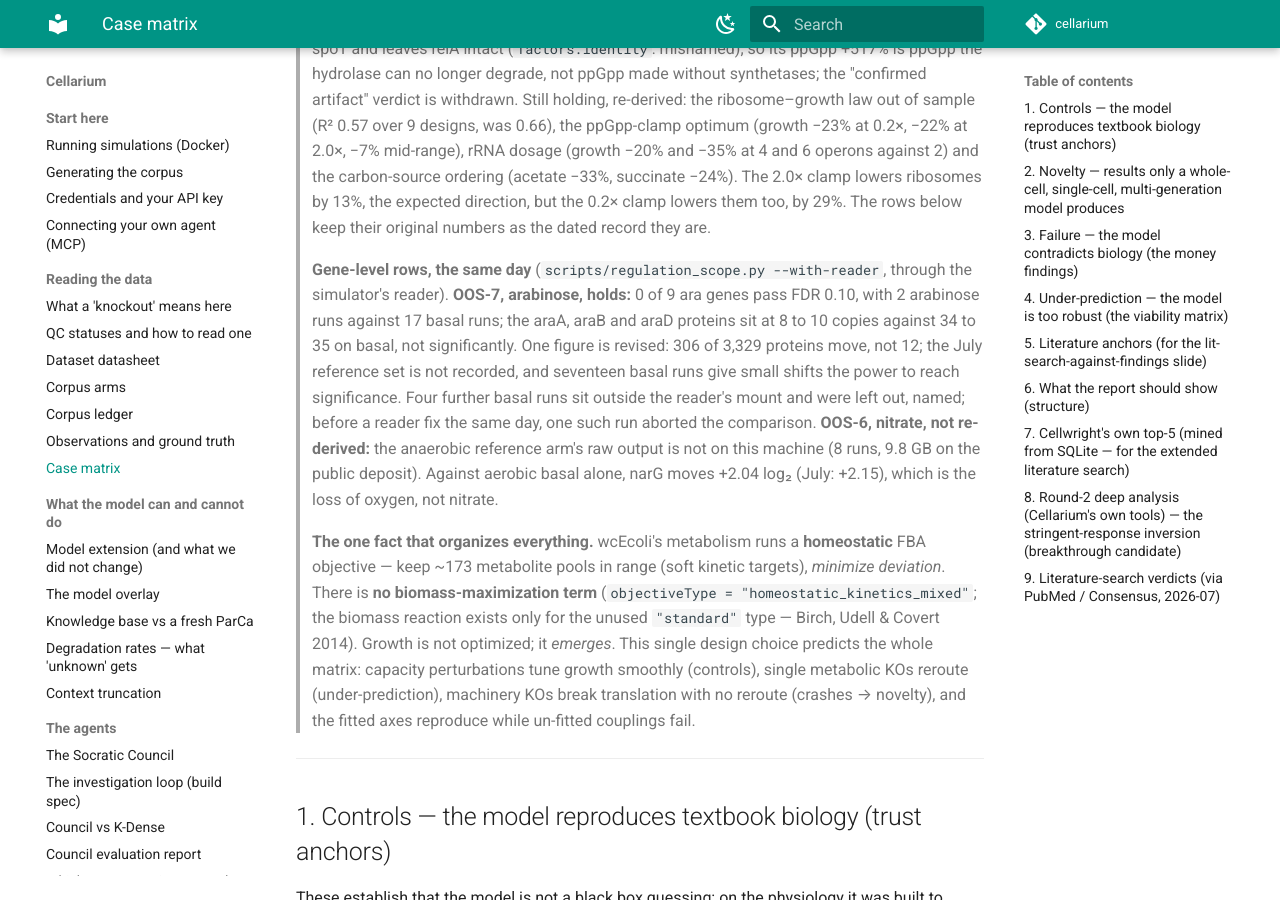
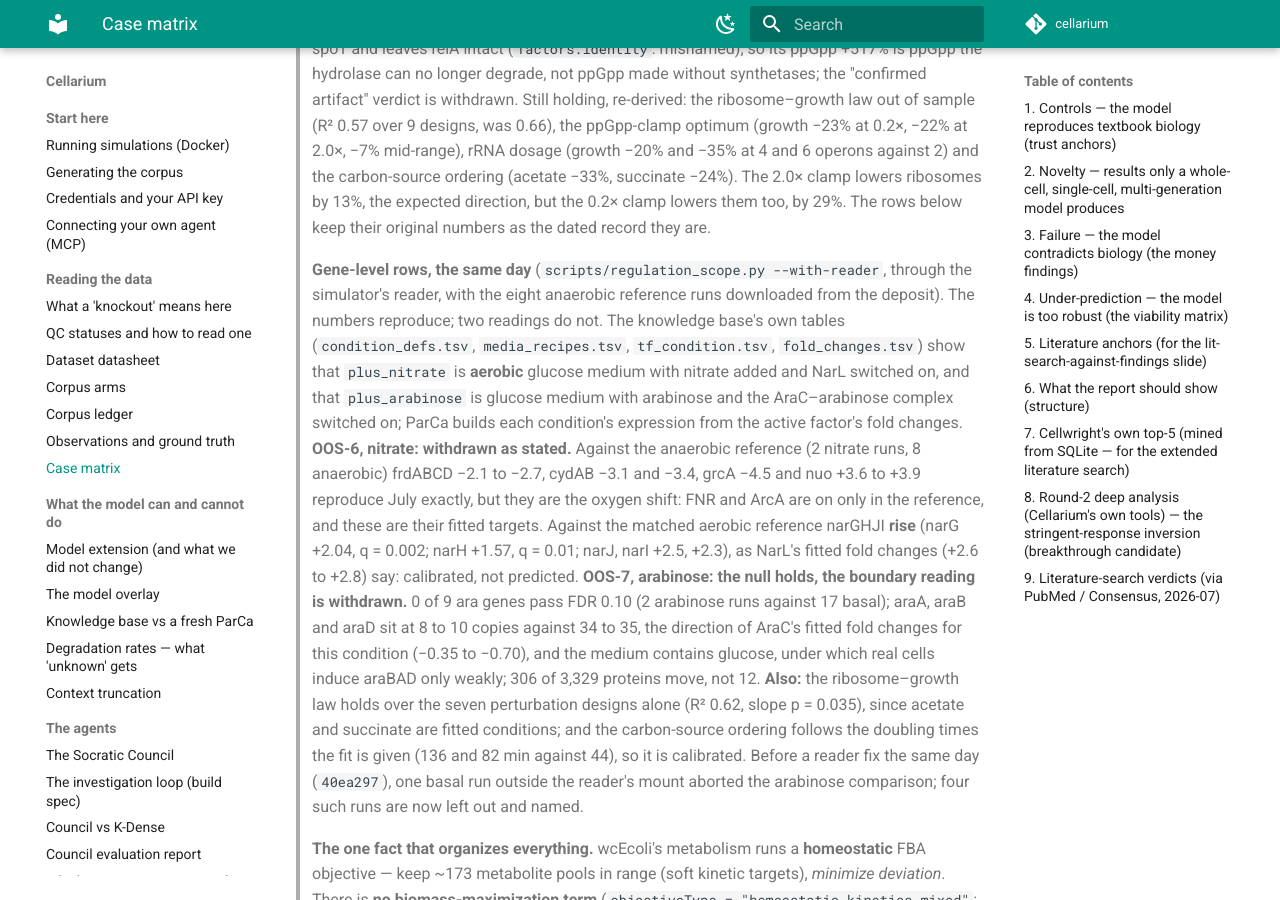
Before and after one commit to evanniko1/cellarium, an MkDocs documentation site: the page built from docs/CASE_MATRIX.md, in a window 1280 px wide and 900 px high, scrolled down 662 px. Built offline with MkDocs 1.6.1 and Material for MkDocs 9.7.7, drawn with Linux system fonts in a browser that asks for light colours; comment, search, counter and statistics services are not loaded.

Commit message:
Docs: nitrate re-derived; calibrated rows separated from predictions
The knowledge base's own condition table shows plus_nitrate is an
aerobic glucose condition with NarL switched on and fitted, and
plus_arabinose a glucose condition with AraC's fitted repression. OOS-6
(nitrate represses fermentation) is withdrawn: it measures oxygen.
narGHJI rises against the matched aerobic reference, as fitted. OOS-7's
null holds; the "missing switch" reading is withdrawn. The growth law is
restated on the seven perturbation designs; the carbon ordering is
calibrated. Essentiality: 59 of 400 Keio-essential genes called lethal.

Co-Authored-By: Claude Opus 5.5 <noreply@anthropic.com>

```diff
--- a/docs/CASE_MATRIX.md
+++ b/docs/CASE_MATRIX.md
@@ -25,14 +25,24 @@ Stats convention: `target vs reference | effect% | Welch t | n_seeds`. |t| ≥ 2
 > by 13%, the expected direction, but the 0.2× clamp lowers them too, by 29%. The rows below keep their original
 > numbers as the dated record they are.
 >
-> **Gene-level rows, the same day** (`scripts/regulation_scope.py --with-reader`, through the simulator's reader).
-> **OOS-7, arabinose, holds:** 0 of 9 ara genes pass FDR 0.10, with 2 arabinose runs against 17 basal runs; the araA,
-> araB and araD proteins sit at 8 to 10 copies against 34 to 35 on basal, not significantly. One figure is revised:
-> 306 of 3,329 proteins move, not 12; the July reference set is not recorded, and seventeen basal runs give small
-> shifts the power to reach significance. Four further basal runs sit outside the reader's mount and were left out,
-> named; before a reader fix the same day, one such run aborted the comparison. **OOS-6, nitrate, not re-derived:**
-> the anaerobic reference arm's raw output is not on this machine (8 runs, 9.8 GB on the public deposit). Against
-> aerobic basal alone, narG moves +2.04 log₂ (July: +2.15), which is the loss of oxygen, not nitrate.
+> **Gene-level rows, the same day** (`scripts/regulation_scope.py --with-reader`, through the simulator's reader,
+> with the eight anaerobic reference runs downloaded from the deposit). The numbers reproduce; two readings do not.
+> The knowledge base's own tables (`condition_defs.tsv`, `media_recipes.tsv`, `tf_condition.tsv`, `fold_changes.tsv`)
+> show that `plus_nitrate` is **aerobic** glucose medium with nitrate added and NarL switched on, and that
+> `plus_arabinose` is glucose medium with arabinose and the AraC–arabinose complex switched on; ParCa builds each
+> condition's expression from the active factor's fold changes. **OOS-6, nitrate: withdrawn as stated.** Against the
+> anaerobic reference (2 nitrate runs, 8 anaerobic) frdABCD −2.1 to −2.7, cydAB −3.1 and −3.4, grcA −4.5 and nuo
+> +3.6 to +3.9 reproduce July exactly, but they are the oxygen shift: FNR and ArcA are on only in the reference, and
+> these are their fitted targets. Against the matched aerobic reference narGHJI **rise** (narG +2.04, q = 0.002; narH
+> +1.57, q = 0.01; narJ, narI +2.5, +2.3), as NarL's fitted fold changes (+2.6 to +2.8) say: calibrated, not
+> predicted. **OOS-7, arabinose: the null holds, the boundary reading is withdrawn.** 0 of 9 ara genes pass FDR 0.10
+> (2 arabinose runs against 17 basal); araA, araB and araD sit at 8 to 10 copies against 34 to 35, the direction of
+> AraC's fitted fold changes for this condition (−0.35 to −0.70), and the medium contains glucose, under which real
+> cells induce araBAD only weakly; 306 of 3,329 proteins move, not 12. **Also:** the ribosome–growth law holds over
+> the seven perturbation designs alone (R² 0.62, slope p = 0.035), since acetate and succinate are fitted conditions;
+> and the carbon-source ordering follows the doubling times the fit is given (136 and 82 min against 44), so it is
+> calibrated. Before a reader fix the same day (`40ea297`), one basal run outside the reader's mount aborted the
+> arabinose comparison; four such runs are now left out and named.
 
 > **The one fact that organizes everything.** wcEcoli's metabolism runs a **homeostatic** FBA objective — keep
 > ~173 metabolite pools in range (soft kinetic targets), *minimize deviation*. There is **no biomass-maximization
```
Also changed, not shown: README.md (+14 -10 lines).
